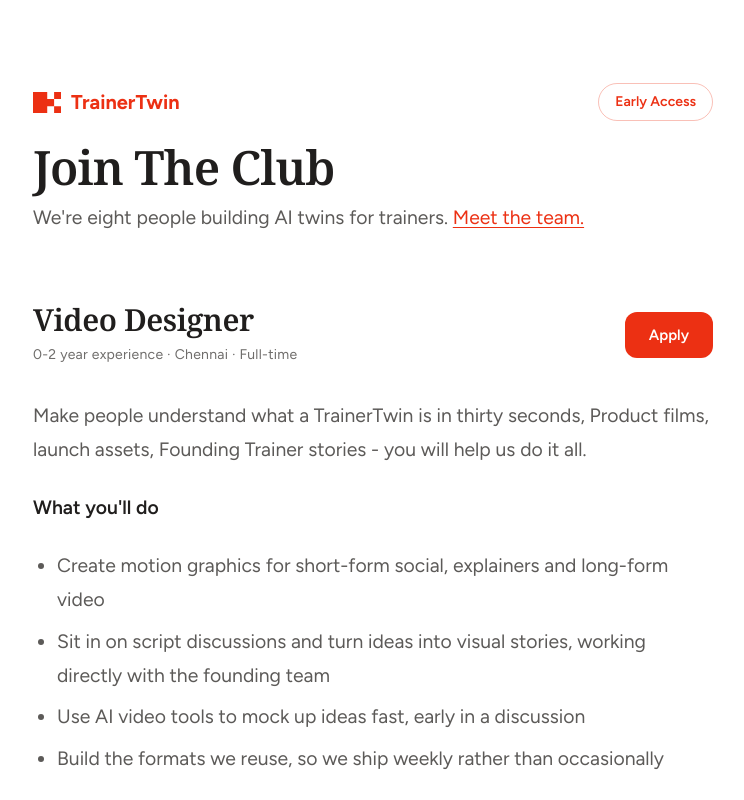
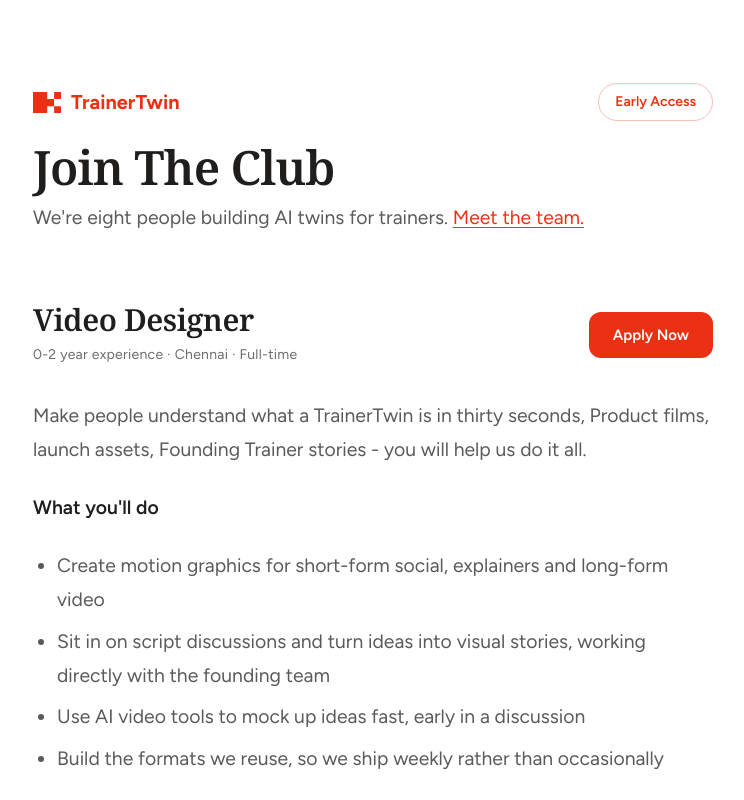
Before and after one commit to fl-dev-ops/trainer-twin-website, a Next.js app: page /careers in a window 1280 px wide. Shown: the top 800 px of the page, without its empty margins (267-1011 px from the left). Built offline with nearby package versions, Linux system fonts and the light colour scheme.

Commit message:
update careers apply label

```diff
--- a/app/careers/page.tsx
+++ b/app/careers/page.tsx
@@ -110,7 +110,7 @@ export default function Careers() {
                   rel="noopener noreferrer"
                   className="not-prose! shrink-0 self-center bg-brand text-white! font-semibold text-[15px] py-3 px-6 rounded-xl hover:bg-brand-dark transition-colors no-underline!"
                 >
-                  Apply
+                  Apply Now
                 </Link>
               </div>
             </div>
```
